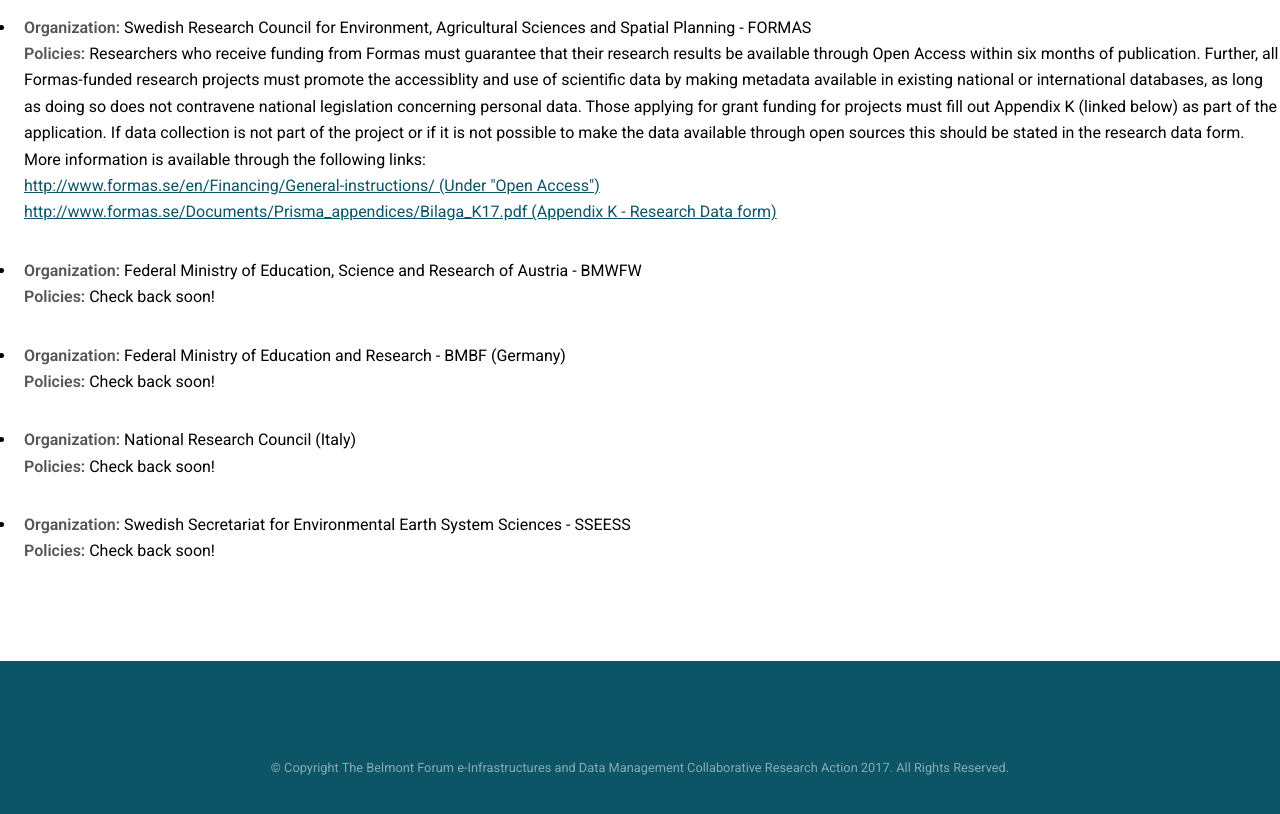
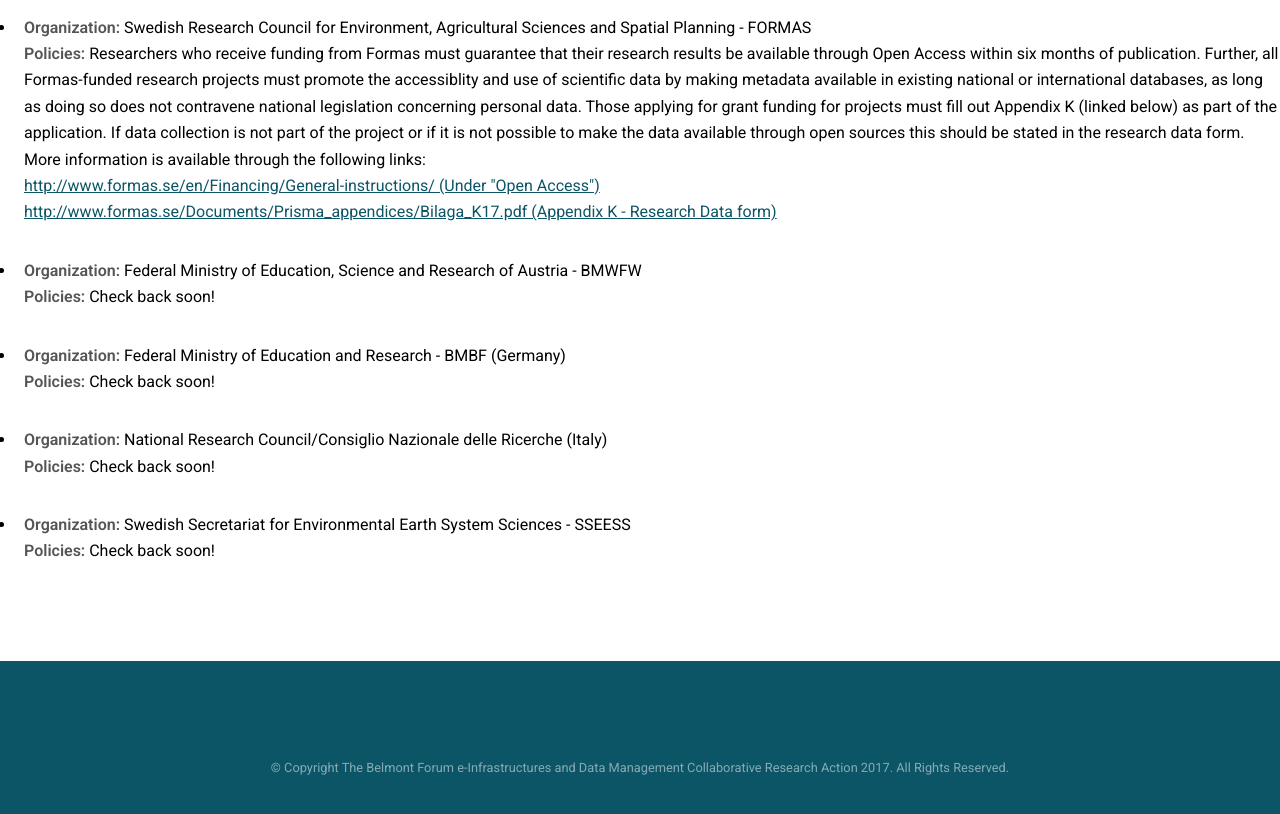
Before and after one commit to bfe-inf/toolkit, a Jekyll site: the page bp&s-europe.html, which Jekyll copies as it is, in a window 1280 px wide and 900 px high, scrolled down 2645 px. Shown: the top 814 px of the window. Built offline with Jekyll 4.4.1, drawn with Linux system fonts in a browser that asks for light colours.

Commit message:
Update bp&s-europe.html

```diff
--- a/bp&s-europe.html
+++ b/bp&s-europe.html
@@ -120,7 +120,7 @@
       					</ul>
 
 					<ul>
-	     					<li> <strong>Organization:</strong> National Research Council (Italy) <br/>
+	     					<li> <strong>Organization:</strong> National Research Council/Consiglio Nazionale delle Ricerche (Italy) <br/>
 		   				<strong>Policies:</strong> Check back soon! </li>
       					</ul>
 					<ul>
```
